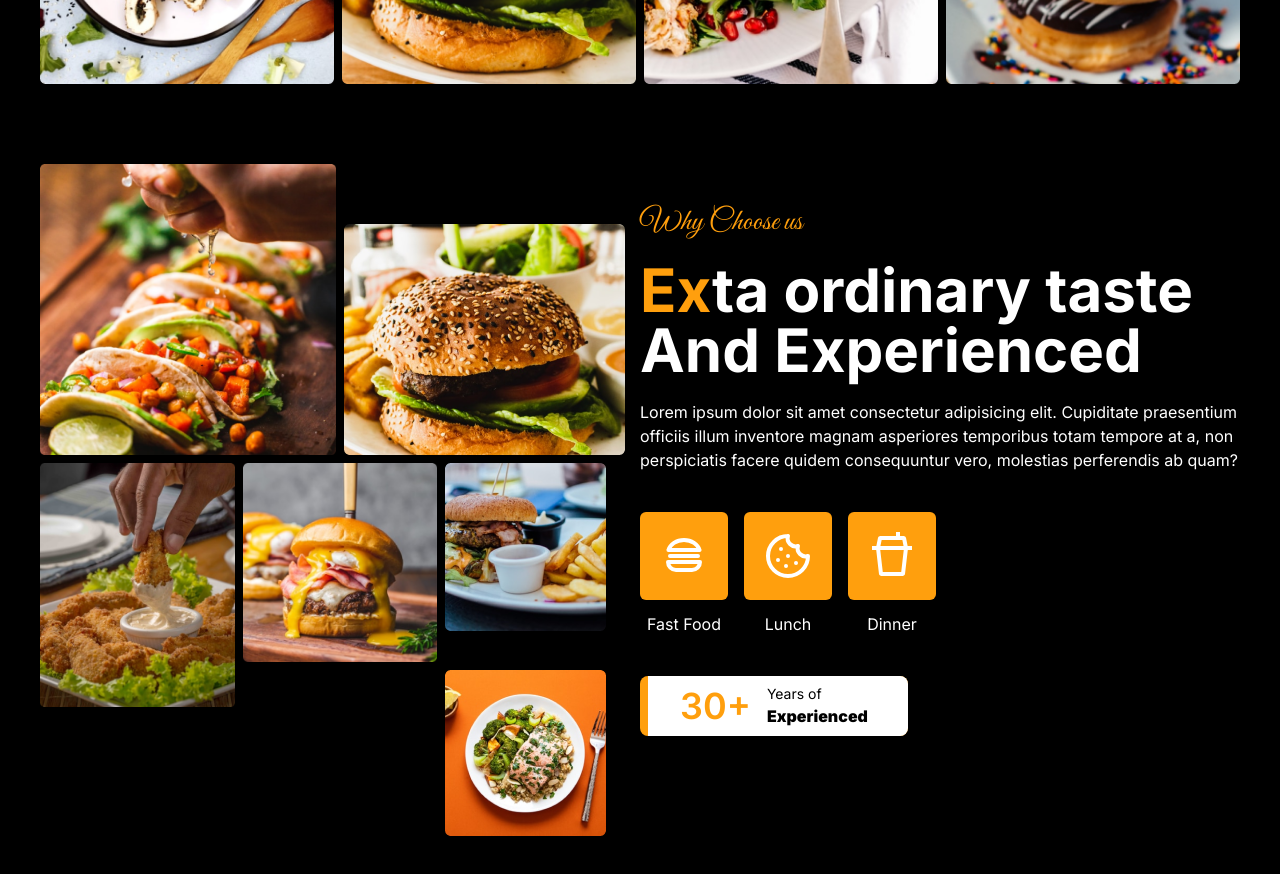
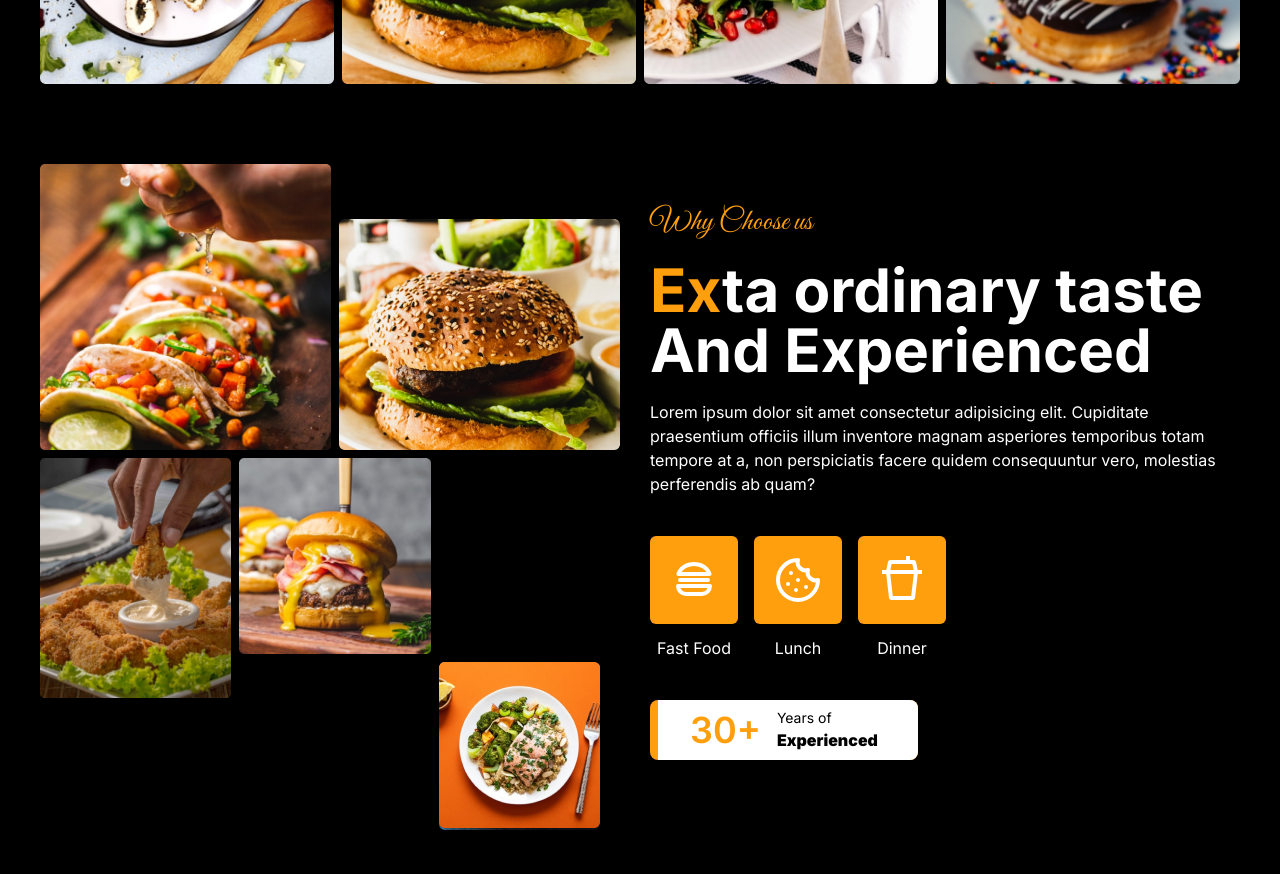
Before and after one commit to itsmhyne/hufood, a Next.js app: page / in a window 1280 px wide. Shown: the part 1900-2774 px from the top of the page. Built offline with nearby package versions, Linux system fonts and the light colour scheme.

Commit message:
update layout and font style

```diff
--- a/app/components/globals/NavbarV2.tsx
+++ b/app/components/globals/NavbarV2.tsx
@@ -34,7 +34,7 @@ const NavbarV2 = () => {
       className={`${navbarClasses} top-0 z-20 w-full flex justify-between items-center px-10 py-8 md:p-10`}
     >
       <span className="text-primary text-xl font-bold font-inter">
-        HU<span className="text-white font-bold">Food</span>
+        AGS<span className="text-white font-bold">Kesamben</span>
       </span>
       <Bars3BottomRightIcon className="w-7 h-7 text-white" />
     </div>
--- a/app/page.tsx
+++ b/app/page.tsx
@@ -132,16 +132,16 @@ export default function Home() {
           <span className="text-primary">Ch</span>oose Food Item
         </h1>
         <div className="grid grid-cols-2 lg:grid-cols-4 gap-2 mt-12 text-center">
-          <Image src={item1} alt={"item1"} />
-          <Image src={item2} alt={"item2"} />
-          <Image src={item3} alt={"item3"} />
-          <Image src={item4} alt={"item4"} />
+          <Image src={item1} alt={"item1"} className="w-full" />
+          <Image src={item2} alt={"item2"} className="w-full" />
+          <Image src={item3} alt={"item3"} className="w-full" />
+          <Image src={item4} alt={"item4"} className="w-full" />
         </div>
       </section>
       {/* end category section */}
 
       {/* why choose us section */}
-      <section className="p-10 lg:flex pb-36">
+      <section className="p-10 lg:flex pb-36 gap-5">
         <div className="w-full lg:w-1/2 grid grid-cols-6 gap-2">
           <Image
             src={img1}
@@ -159,8 +159,16 @@ export default function Home() {
             className="row-start-4 row-end-6 col-span-2 row-span-4"
           />
           <Image src={img4} alt="image4" className="col-start-3 col-span-2" />
-          <Image src={img5} alt="image5" className="col-span-2" />
-          <Image src={img6} alt="image6" className="col-start-5 col-span-2" />
+          <Image
+            src={img5}
+            alt="image5"
+            className="col-span-2 md:col-start-5 md:row-start-5"
+          />
+          <Image
+            src={img6}
+            alt="image6"
+            className="col-start-5 col-span-2 md:row-start-5"
+          />
         </div>
         <div className="w-full lg:w-1/2 mt-10">
           <h1 className="font-greatvibes text-primary text-2xl md:text-3xl">
@@ -213,7 +221,7 @@ export default function Home() {
 
       {/* client section */}
       <section className="bg-home-client w-full h-[500] bg-fixed bg-center flex items-center justify-center relative px-10 py-10">
-        <div className="absolute inset-0 bg-black opacity-75"></div>
+        <div className="absolute inset-0 bg-black opacity-50 w-full h-full"></div>
         <div className="w-full flex flex-wrap relative z-10 items-center gap-5 justify-between">
           <div className="w-[45%] flex flex-wrap text-center justify-center">
             <PiChefHat className="text-primary w-12 h-12" />
@@ -342,7 +350,7 @@ export default function Home() {
           <Image src={staff4} alt={"staff4"} />
         </div>
 
-        <button className="bg-transparent text-white border border-primary  py-4 px-8 rounded-full font-medium mt-10">
+        <button className="text-white bg-transparent border border-primary py-4 px-8 rounded-full mt-10 text-sm md:text-base">
           See More
         </button>
       </section>
@@ -397,13 +405,13 @@ export default function Home() {
             <span className="text-primary">We </span>Document Every Food Bean
             Process untile it is saved.
           </h1>
-          <p className="text-slate-400 text-base pb-2">
+          <p className="text-white text-base pb-2">
             Lorem ipsum, dolor sit amet consectetur adipisicing elit. Quasi
             corporis nesciunt repudiandae mollitia nihil voluptatum
             reprehenderit. Nisi ea quam at.
           </p>
           <div className="button flex gap-3">
-            <button className="text-white bg-tran  border border-primary py-4 px-8 rounded-full mt-10 text-sm md:text-base">
+            <button className="text-white bg-transparent border border-primary py-4 px-8 rounded-full mt-10 text-sm md:text-base">
               Read More
             </button>
             <button className="text-white bg-primary py-4 px-8 rounded-full mt-10 text-sm md:text-base">
@@ -492,10 +500,10 @@ export default function Home() {
               type="text"
               name="email"
               id="email"
-              className="bg-primary text-white px-4 py-2 text-base placeholder:text-white placeholder:font-light placeholder:text-xs"
+              className="bg-primary text-white px-4 py-2 text-base placeholder:text-white placeholder:font-medium placeholder:text-xs w-3/4"
               placeholder="Enter Your Email"
             />
-            <button className="bg-white text-primary text-base text-nowrap px-2">
+            <button className="bg-white text-primary font-semibold text-sm px-2 w-auto">
               Subscribe
             </button>
           </div>
```
